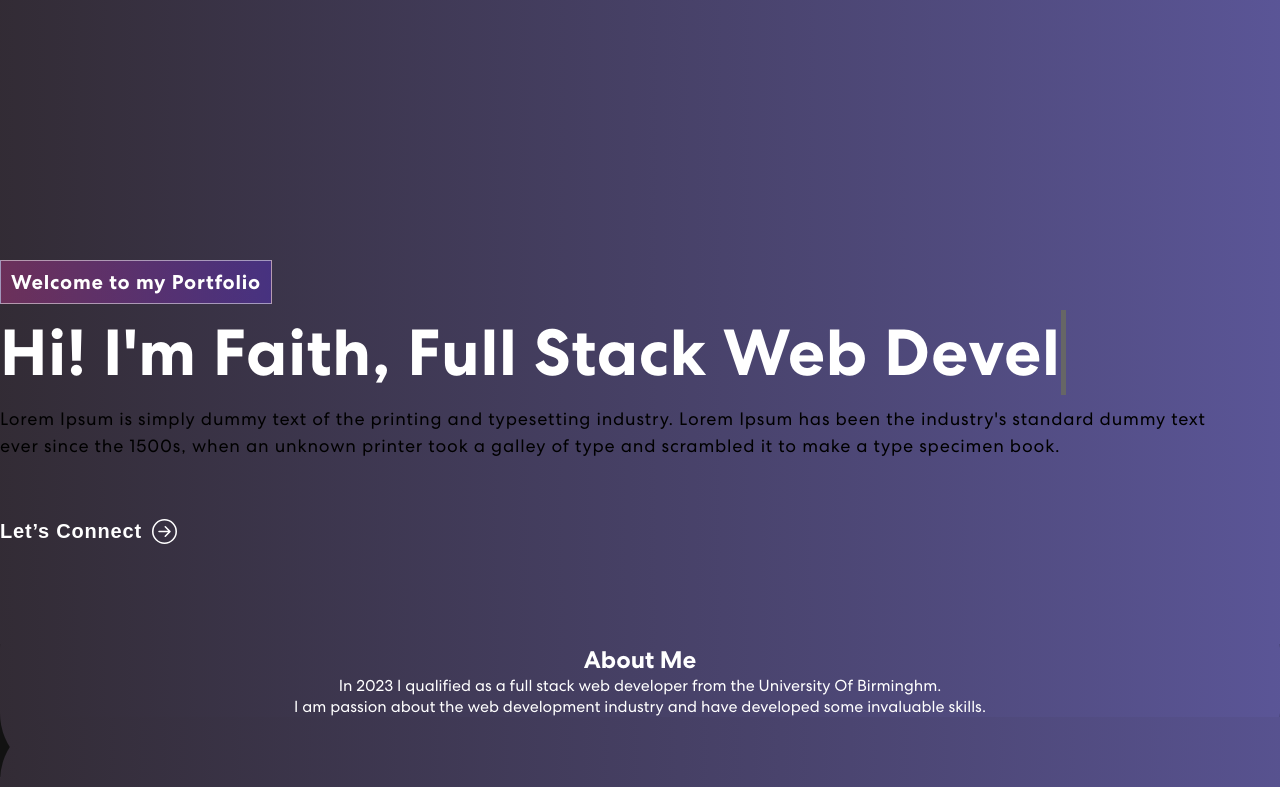
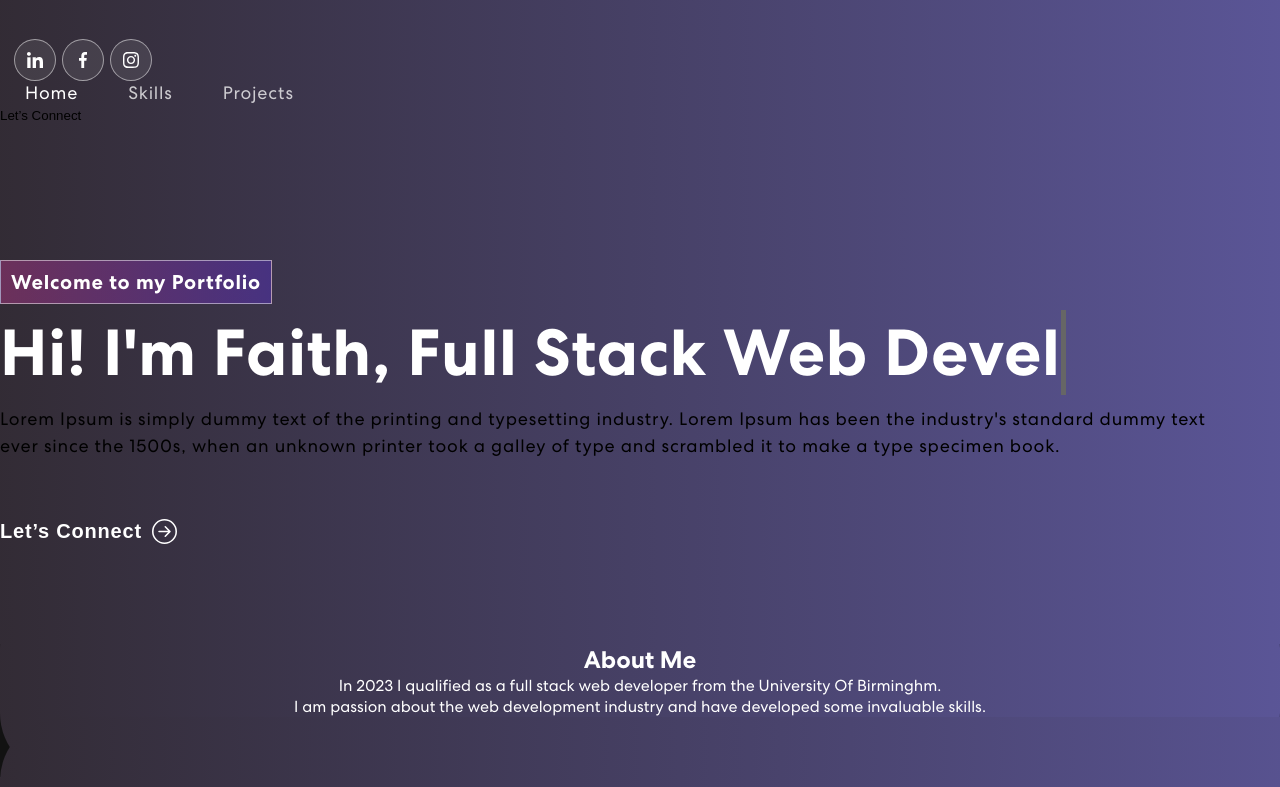
Before and after one commit to FaithsCoding/react-portfolio-version1, a React (Create React App) app: page / in a window 1280 px wide. Shown: the top 787 px of the page. Built offline with nearby package versions, Linux system fonts and the light colour scheme.

Commit message:
updated css and added navBar

```diff
--- a/src/App.css
+++ b/src/App.css
@@ -99,10 +99,10 @@ p.danger {
 nav.navbar {
   padding: 18px 0;
   position: fixed;
-  width: 100%;
   top: 0;
   z-index: 9999;
   transition: 0.32s ease-in-out;
+  width: 100%;
 }
 
 nav.navbar.scrolled {
@@ -114,7 +114,7 @@ nav.navbar a.navbar-brand {
   width: 9%;
 }
 
-nav.navbar .navbar-nav .nav-link.navbar-link {
+nav.navbar .navbar-nav .nav-link {
   font-weight: 400;
   color: #fff !important;
   letter-spacing: 0.8px;
@@ -123,18 +123,14 @@ nav.navbar .navbar-nav .nav-link.navbar-link {
   opacity: 0.75;
 }
 
-nav.navbar .navbar-nav a.nav-link.navbar-link:hover,
-nav.navbar .navbar-nav a.nav-link.navbar-link.active {
+nav.navbar .navbar-nav .nav-link:hover,
+nav.navbar .navbar-nav .nav-link.active {
   opacity: 1;
 }
 
-span.navbar-text {
+.social-icon {
   display: flex;
   align-items: center;
-}
-
-.social-icon {
-  display: inline-block;
   margin-left: 14px;
 }
 
@@ -176,13 +172,18 @@ span.navbar-text {
   filter: brightness(0) saturate(100%) invert(0%) sepia(7%) saturate(98%) hue-rotate(346deg) brightness(95%) contrast(86%);
 }
 
+.navbar-text {
+  display: flex;
+  align-items: center;
+}
+
 .navbar-text button {
   font-weight: 700;
   color: #fff;
   border: 1px solid #fff;
-  padding: 18px 34px;
-  font-size: 18px;
-  margin-left: 18px;
+  padding: 10px 10px;
+  font-size: 14px;
+  margin-right: 18px;
   position: relative;
   background-color: transparent;
   transition: 0.3s ease-in-out;
@@ -215,58 +216,13 @@ span.navbar-text {
   position: absolute;
 }
 
-nav.navbar .navbar-toggler:active,
-nav.navbar .navbar-toggler:focus {
-  outline: none;
-  box-shadow: none;
+@media (max-width: 767px) {
+  .navbar-toggler {
+    display: none;
+  }
 }
 
-nav.navbar .navbar-toggler-icon {
-  width: 24px;
-  height: 17px;
-  background-image: none;
-  position: relative;
-  border-bottom: 2px solid #fff;
-  transition: all 300ms linear;
-  top: -2px;
-}
 
-nav.navbar .navbar-toggler-icon:focus {
-  border-bottom: 2px solid #fff;
-}
-
-nav.navbar .navbar-toggler-icon:after,
-nav.navbar .navbar-toggler-icon:before {
-  width: 24px;
-  position: absolute;
-  height: 2px;
-  background-color: #fff;
-  top: 0;
-  left: 0;
-  content: '';
-  z-index: 2;
-  transition: all 300ms linear;
-}
-
-nav.navbar .navbar-toggler-icon:after {
-  top: 8px;
-}
-
-nav.navbar .navbar-toggler[aria-expanded="true"] .navbar-toggler-icon:after {
-  transform: rotate(45deg);
-  background-color: #fff;
-  height: 2px;
-}
-
-nav.navbar .navbar-toggler[aria-expanded="true"] .navbar-toggler-icon:before {
-  transform: translateY(8px) rotate(-45deg);
-  background-color: #fff;
-  height: 2px;
-}
-
-nav.navbar .navbar-toggler[aria-expanded="true"] .navbar-toggler-icon {
-  border-color: transparent;
-}
 
 /************ Banner Css ************/
 .banner {
--- a/src/App.js
+++ b/src/App.js
@@ -1,4 +1,5 @@
 import "./App.css";
+import { NavBar } from "./components/NavBar";
 import { Banner } from "./components/Banner";
 import { AboutMe } from "./components/AboutMe";
 import { Projects } from "./components/Projects";
@@ -6,6 +7,7 @@ import { Projects } from "./components/Projects";
 function App() {
   return (
     <div className="App">
+      <NavBar />
       <Banner />
       <AboutMe />
       <Projects />
--- a/src/components/NavBar.js
+++ b/src/components/NavBar.js
@@ -0,0 +1,58 @@
+import React, { useState, useEffect } from "react";
+import { Navbar, Nav, Container } from "react-bootstrap";
+import { HashLink } from 'react-router-hash-link';
+import { BrowserRouter as Router } from "react-router-dom";
+import navIcon1 from '../assets/images/nav-icon1.svg';
+import navIcon2 from '../assets/images/nav-icon2.svg';
+import navIcon3 from '../assets/images/nav-icon3.svg';
+
+export const NavBar = () => {
+  const [activeLink, setActiveLink] = useState('home');
+  const [scrolled, setScrolled] = useState(false);
+
+  useEffect(() => {
+    const onScroll = () => {
+      if (window.scrollY > 50) {
+        setScrolled(true);
+      } else {
+        setScrolled(false);
+      }
+    }
+
+    window.addEventListener("scroll", onScroll);
+
+    return () => window.removeEventListener("scroll", onScroll);
+  }, []);
+
+  const onUpdateActiveLink = (value) => {
+    setActiveLink(value);
+  }
+
+  return (
+    <Router>
+      <Navbar expand="md" className={`text-md-right ${scrolled ? "scrolled" : ""}`}>
+        <Container>
+          <Navbar.Brand href="/" />
+          <Navbar.Toggle aria-controls="basic-navbar-nav" />
+          <Navbar.Collapse id="basic-navbar-nav">
+            <Nav className="ms-auto">
+              <div className="social-icon ml-md-4">
+                <a href="#"><img src={navIcon1} alt="" /></a>
+                <a href="#"><img src={navIcon2} alt="" /></a>
+                <a href="#"><img src={navIcon3} alt="" /></a>
+              </div>
+              <Nav.Link as={HashLink} smooth to="#home" className={activeLink === 'home' ? 'active navbar-link' : 'navbar-link'} onClick={() => onUpdateActiveLink('home')}>Home</Nav.Link>
+              <Nav.Link as={HashLink} smooth to="#skills" className={activeLink === 'skills' ? 'active navbar-link' : 'navbar-link'} onClick={() => onUpdateActiveLink('skills')}>Skills</Nav.Link>
+              <Nav.Link as={HashLink} smooth to="#projects" className={activeLink === 'projects' ? 'active navbar-link' : 'navbar-link'} onClick={() => onUpdateActiveLink('projects')}>Projects</Nav.Link>
+            </Nav>
+            <Nav className="ml-auto">
+              <HashLink to='#connect'>
+                <button className="vvd"><span>Let’s Connect</span></button>
+              </HashLink>
+            </Nav>
+          </Navbar.Collapse>
+        </Container>
+      </Navbar>
+    </Router>
+  )
+}
```
Also changed, not shown: src/assets/images/logo.svg.
